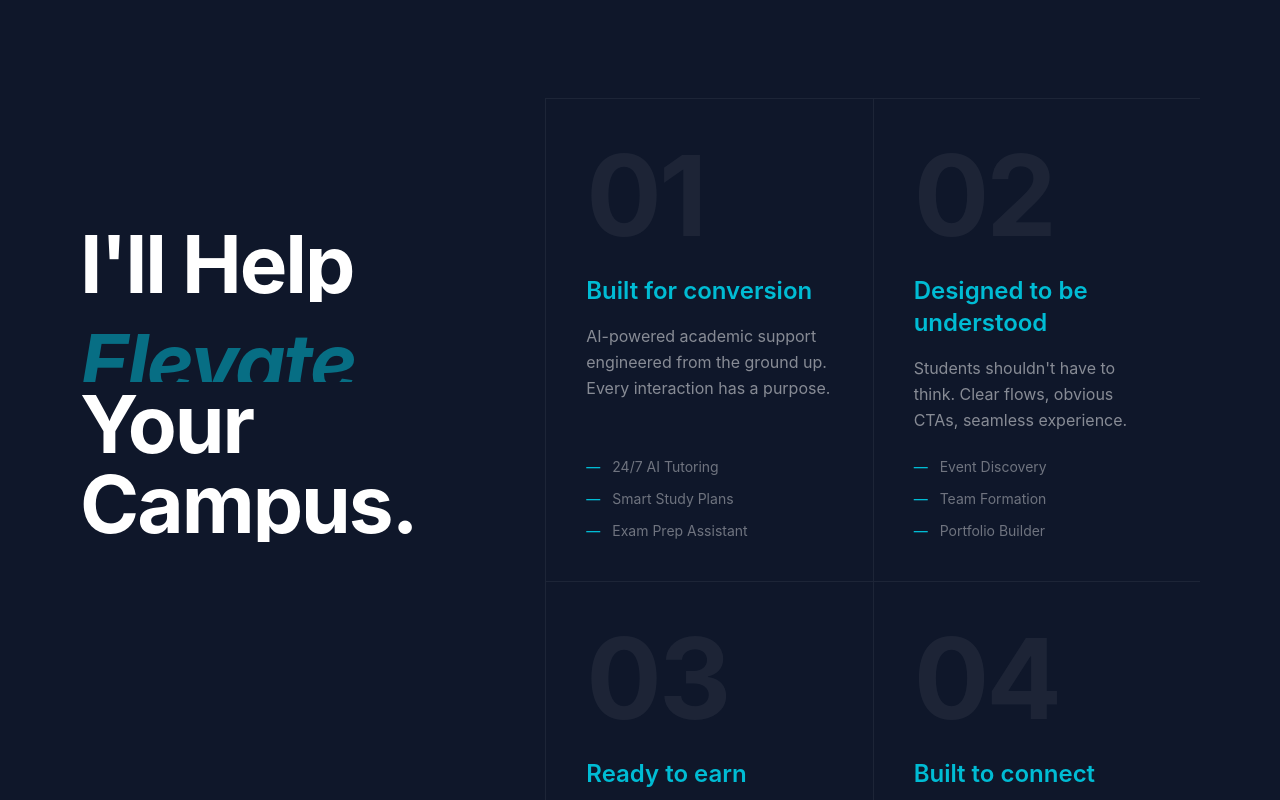
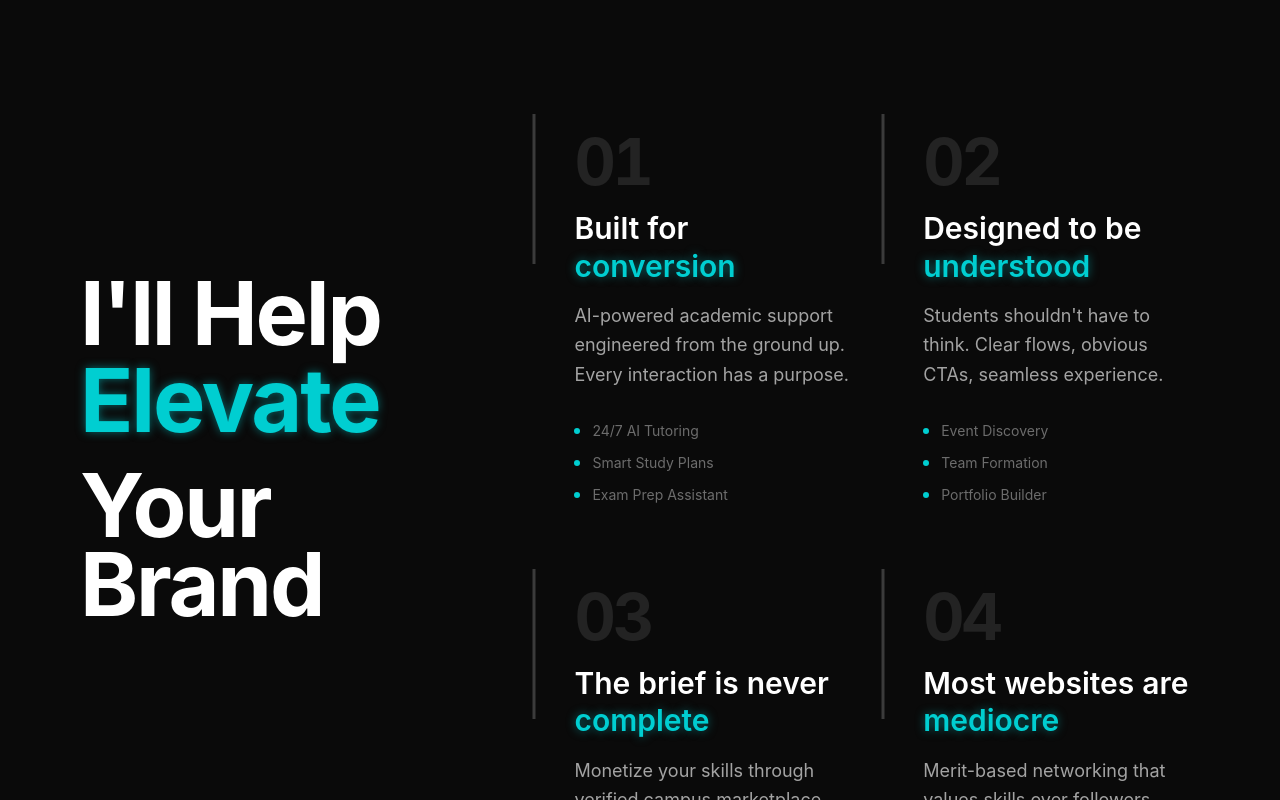
Before and after one commit to KlaerAI/klaerai, a Next.js app: page / in a window 1280 px wide. Shown: the part 1780-2580 px from the top of the page. Built offline with nearby package versions, Linux system fonts and the light colour scheme.

Commit message:
improved service section

```diff
--- a/app/components/home/Services.tsx
+++ b/app/components/home/Services.tsx
@@ -1,24 +1,28 @@
 "use client";
 
-import React, {useRef, useState, useEffect} from "react";
-import {motion, useInView, AnimatePresence} from "framer-motion";
+import React, { useRef, useState, useEffect } from "react";
+import { motion, useInView, AnimatePresence } from "framer-motion";
 
+// --- Data ---
 const SERVICES = [
   {
     id: "01",
     title: "Built for conversion",
+    accentWord: "conversion",
     desc: "AI-powered academic support engineered from the ground up. Every interaction has a purpose.",
     features: ["24/7 AI Tutoring", "Smart Study Plans", "Exam Prep Assistant"],
   },
   {
     id: "02",
     title: "Designed to be understood",
+    accentWord: "understood",
     desc: "Students shouldn't have to think. Clear flows, obvious CTAs, seamless experience.",
     features: ["Event Discovery", "Team Formation", "Portfolio Builder"],
   },
   {
     id: "03",
-    title: "Ready to earn",
+    title: "The brief is never complete",
+    accentWord: "complete",
     desc: "Monetize your skills through verified campus marketplace opportunities.",
     features: [
       "Verified Freelance Gigs",
@@ -28,7 +32,8 @@ const SERVICES = [
   },
   {
     id: "04",
-    title: "Built to connect",
+    title: "Most websites are mediocre",
+    accentWord: "mediocre",
     desc: "Merit-based networking that values skills over followers.",
     features: [
       "Skill Endorsements",
@@ -40,19 +45,32 @@ const SERVICES = [
 
 const DYNAMIC_WORDS = ["Develop", "Design", "Elevate"];
 
-const customEase: [number, number, number, number] = [0.25, 0.46, 0.45, 0.94];
+// --- Animation Constants (Strict from Prompt) ---
+const ACCENT_COLOR = "#00CED1";
+const ACCENT_GLOW = "0 0 10px rgba(0, 206, 209, 0.5)";
+const SPRING_EASE = [0.34, 1.56, 0.64, 1]; // Springy bounce for numbers
+const SMOOTH_EASE = [0.25, 0.46, 0.45, 0.94]; // Smooth ease for others
+
+// Sequence Timings (ms converted to seconds)
+const TIME_BORDER = 0;
+const TIME_NUMBER = 0.05;
+const TIME_TITLE = 0.2;
+const TIME_DESC = 0.4;
+const TIME_BULLETS_START = 0.55;
+const BULLET_STAGGER = 0.075;
 
 export function Services() {
   const sectionRef = useRef<HTMLDivElement>(null);
   const headlineRef = useRef<HTMLDivElement>(null);
-  const headlineInView = useInView(headlineRef, {once: true, margin: "-100px"});
+  const headlineInView = useInView(headlineRef, { once: true, margin: "-100px" });
   const [wordIndex, setWordIndex] = useState(0);
 
+  // Rotating Word Cycle
   useEffect(() => {
     if (!headlineInView) return;
     const interval = setInterval(() => {
       setWordIndex((prev) => (prev + 1) % DYNAMIC_WORDS.length);
-    }, 3000);
+    }, 2500);
     return () => clearInterval(interval);
   }, [headlineInView]);
 
@@ -60,70 +78,45 @@ export function Services() {
     <section
       id="services"
       ref={sectionRef}
-      className="relative bg-[var(--navy-dark)] text-white py-24 md:py-32 lg:py-48 overflow-hidden"
+      className="relative bg-[#0a0a0a] text-white py-32 md:py-40 lg:py-52 overflow-hidden"
     >
       <div className="max-w-[1440px] mx-auto px-6 md:px-12 lg:px-20">
-        <div className="flex flex-col lg:flex-row gap-12 lg:gap-16">
-          <div
-            ref={headlineRef}
-            className="lg:w-[38%] lg:sticky lg:top-32 lg:self-start lg:h-fit"
-          >
-            <h2 className="text-[2.8rem] md:text-[4rem] lg:text-[5rem] font-bold leading-[0.95] tracking-tight">
-              <span className="block overflow-hidden">
-                <motion.span
-                  className="block text-white"
-                  initial={{y: 60, opacity: 0}}
-                  animate={
-                    headlineInView ? {y: 0, opacity: 1} : {y: 60, opacity: 0}
-                  }
-                  transition={{duration: 0.8, ease: customEase}}
-                >
-                  I&apos;ll Help
-                </motion.span>
-              </span>
-              <span className="block overflow-hidden mt-1">
+        <div className="flex flex-col lg:flex-row gap-16 lg:gap-24">
+          {/* Sticky Headline Section */}
+          <div className="lg:w-[35%] lg:sticky lg:top-40 lg:self-start z-10">
+            <div ref={headlineRef}>
+              <h2 className="text-[3rem] md:text-[4.5rem] lg:text-[5.5rem] font-bold leading-[0.9] tracking-tight text-white flex flex-col items-start">
+                <span className="block mb-2">I&apos;ll Help</span>
+
+                {/* Rotating Word */}
+                <span className="block h-[1.1em] relative overflow-visible mb-2 min-w-[300px]">
                   <AnimatePresence mode="wait">
                     <motion.span
                       key={wordIndex}
-                    initial={{y: 40, opacity: 0}}
-                    animate={{y: 0, opacity: 1}}
-                    exit={{y: -40, opacity: 0}}
-                    transition={{duration: 0.5, ease: customEase}}
-                    className="block text-[var(--accent-cyan)] italic"
+                      initial={{ opacity: 0, scale: 0.9 }}
+                      animate={{ opacity: 1, scale: 1 }}
+                      exit={{ opacity: 0, position: "absolute" }}
+                      transition={{ duration: 0.6, ease: "easeInOut" }}
+                      className="block origin-left"
+                      style={{
+                        color: ACCENT_COLOR,
+                        textShadow: ACCENT_GLOW
+                      }}
                     >
                       {DYNAMIC_WORDS[wordIndex]}
                     </motion.span>
                   </AnimatePresence>
                 </span>
-              <span className="block overflow-hidden mt-1">
-                <motion.span
-                  className="block text-white"
-                  initial={{y: 60, opacity: 0}}
-                  animate={
-                    headlineInView ? {y: 0, opacity: 1} : {y: 60, opacity: 0}
-                  }
-                  transition={{duration: 0.8, delay: 0.15, ease: customEase}}
-                >
-                  Your
-                </motion.span>
-              </span>
-              <span className="block overflow-hidden mt-1">
-                <motion.span
-                  className="block text-white"
-                  initial={{y: 60, opacity: 0}}
-                  animate={
-                    headlineInView ? {y: 0, opacity: 1} : {y: 60, opacity: 0}
-                  }
-                  transition={{duration: 0.8, delay: 0.25, ease: customEase}}
-                >
-                  Campus.
-                </motion.span>
-              </span>
+
+                <span className="block">Your Brand</span>
               </h2>
             </div>
-          <div className="lg:w-[62%] grid grid-cols-1 md:grid-cols-2">
-            {SERVICES.map((item) => (
-              <ServiceCard key={item.id} item={item} />
+          </div>
+
+          {/* Services Grid */}
+          <div className="lg:w-[65%] grid grid-cols-1 md:grid-cols-2 gap-x-8 gap-y-12 md:gap-y-16">
+            {SERVICES.map((item, index) => (
+              <ServiceCard key={item.id} item={item} index={index} />
             ))}
           </div>
         </div>
@@ -132,57 +125,120 @@ export function Services() {
   );
 }
 
-function ServiceCard({item}: {item: (typeof SERVICES)[0]}) {
+function ServiceCard({
+  item,
+  index,
+}: {
+  item: (typeof SERVICES)[0];
+  index: number;
+}) {
   const cardRef = useRef<HTMLDivElement>(null);
-  const cardInView = useInView(cardRef, {once: true, margin: "-80px"});
+  const isInView = useInView(cardRef, { once: true, margin: "-10%" });
+
+  // Stagger delays based on card index (150ms between cards)
+  const cardDelay = index * 0.15;
 
   return (
     <div
       ref={cardRef}
-      className="group relative p-8 md:p-10 min-h-[340px] md:min-h-[400px] flex flex-col border-t border-l border-white/[0.06] hover:bg-white/[0.02] transition-all duration-500"
+      className="group relative flex flex-col min-h-[350px] pl-8 md:pl-10 pt-4"
     >
-      <div className="mb-6 overflow-hidden">
+      {/* 2. Left Vertical Border Animation (Starting T=0) */}
+      <div className="absolute left-0 top-0 bottom-0 w-[3px] h-full overflow-visible pointer-events-none">
+        <svg className="h-full w-full overflow-visible">
+          {/* Draw from top to bottom */}
+          <motion.line
+            x1="0" y1="0" x2="0" y2="150" // ~150px height as requested
+            stroke="rgba(255,255,255,0.2)"
+            strokeWidth="3"
+            initial={{ pathLength: 0 }}
+            animate={isInView ? { pathLength: 1 } : { pathLength: 0 }}
+            transition={{
+              duration: 0.8,
+              ease: "easeOut",
+              delay: cardDelay + TIME_BORDER
+            }}
+          />
+        </svg>
+      </div>
+
+      {/* 3. Number Entrance (Starting T=50ms) */}
+      <div className="mb-4 relative">
         <motion.span
-          initial={{opacity: 0, y: 30}}
-          animate={cardInView ? {opacity: 1, y: 0} : {opacity: 0, y: 30}}
-          transition={{duration: 0.6, ease: customEase}}
-          className="block text-[5rem] md:text-[6rem] lg:text-[7rem] font-bold text-white/[0.06] leading-none select-none tracking-tight"
+          initial={{ opacity: 0, y: -50, scale: 0.8 }}
+          animate={isInView ? { opacity: 1, y: 0, scale: 1 } : { opacity: 0, y: -50, scale: 0.8 }}
+          transition={{
+            duration: 0.6,
+            ease: SPRING_EASE, // Springy bounce
+            delay: cardDelay + TIME_NUMBER
+          }}
+          className="block text-[4rem] font-bold text-white/10 leading-none tracking-tighter tabular-nums"
         >
           {item.id}
         </motion.span>
       </div>
-      <div className="overflow-hidden mb-4">
-        <motion.h3
-          initial={{y: 30, opacity: 0}}
-          animate={cardInView ? {y: 0, opacity: 1} : {y: 30, opacity: 0}}
-          transition={{duration: 0.7, delay: 0.15, ease: customEase}}
-          className="text-xl md:text-2xl font-semibold text-[var(--accent-cyan)]"
+
+      {/* 4. Title Text (Starting T=200ms) */}
+      <h3 className="text-2xl md:text-3xl font-semibold leading-tight mb-4 text-white">
+        {item.title.split(" ").map((word, i) => {
+          const isAccent = word.toLowerCase().includes(item.accentWord.toLowerCase());
+          return (
+            <span key={i} className="inline-block mr-2">
+              {isAccent ? (
+                <motion.span
+                  initial={{ color: "#ffffff", textShadow: "none" }}
+                  animate={isInView ? {
+                    color: ACCENT_COLOR,
+                    textShadow: ACCENT_GLOW
+                  } : {}}
+                  transition={{
+                    duration: 0.6,
+                    delay: cardDelay + TIME_TITLE,
+                    ease: "easeInOut"
+                  }}
                 >
-          {item.title}
-        </motion.h3>
-      </div>
+                  {word}
+                </motion.span>
+              ) : (
+                word // Standard white text
+              )}
+            </span>
+          );
+        })}
+      </h3>
+
+      {/* 5. Description Text (Starting T=400ms) */}
       <motion.p
-        initial={{opacity: 0, y: 20}}
-        animate={cardInView ? {opacity: 1, y: 0} : {opacity: 0, y: 20}}
-        transition={{duration: 0.6, delay: 0.25, ease: customEase}}
-        className="text-white/50 text-base mb-6 leading-relaxed"
+        initial={{ opacity: 0 }}
+        animate={isInView ? { opacity: 1 } : { opacity: 0 }}
+        transition={{
+          duration: 0.5,
+          delay: cardDelay + TIME_DESC,
+          ease: "easeInOut"
+        }}
+        className="text-white/60 text-base md:text-lg leading-relaxed mix-blend-plus-lighter mb-8"
       >
         {item.desc}
       </motion.p>
-      <ul className="space-y-3 mt-auto">
-        {item.features.map((feature, fi) => (
+
+      {/* 6. Bullets (Starting T=550ms, Staggered) */}
+      <ul className="mt-auto space-y-3">
+        {item.features.map((feature, i) => (
           <motion.li
-            key={fi}
-            initial={{opacity: 0, x: -15}}
-            animate={cardInView ? {opacity: 1, x: 0} : {opacity: 0, x: -15}}
+            key={i}
+            initial={{ opacity: 0, x: -20 }}
+            animate={isInView ? { opacity: 1, x: 0 } : { opacity: 0, x: -20 }}
             transition={{
-              duration: 0.5,
-              delay: 0.35 + fi * 0.12,
-              ease: customEase,
+              duration: 0.4,
+              delay: cardDelay + TIME_BULLETS_START + (i * BULLET_STAGGER),
+              ease: SMOOTH_EASE,
             }}
             className="flex items-center gap-3 text-sm text-white/40"
           >
-            <span className="text-[var(--accent-cyan)] font-medium">—</span>
+            <span
+              className="w-1.5 h-1.5 rounded-full"
+              style={{ backgroundColor: ACCENT_COLOR }}
+            />
             {feature}
           </motion.li>
         ))}
```
Lines whose indentation alone changed are shown as unchanged.
